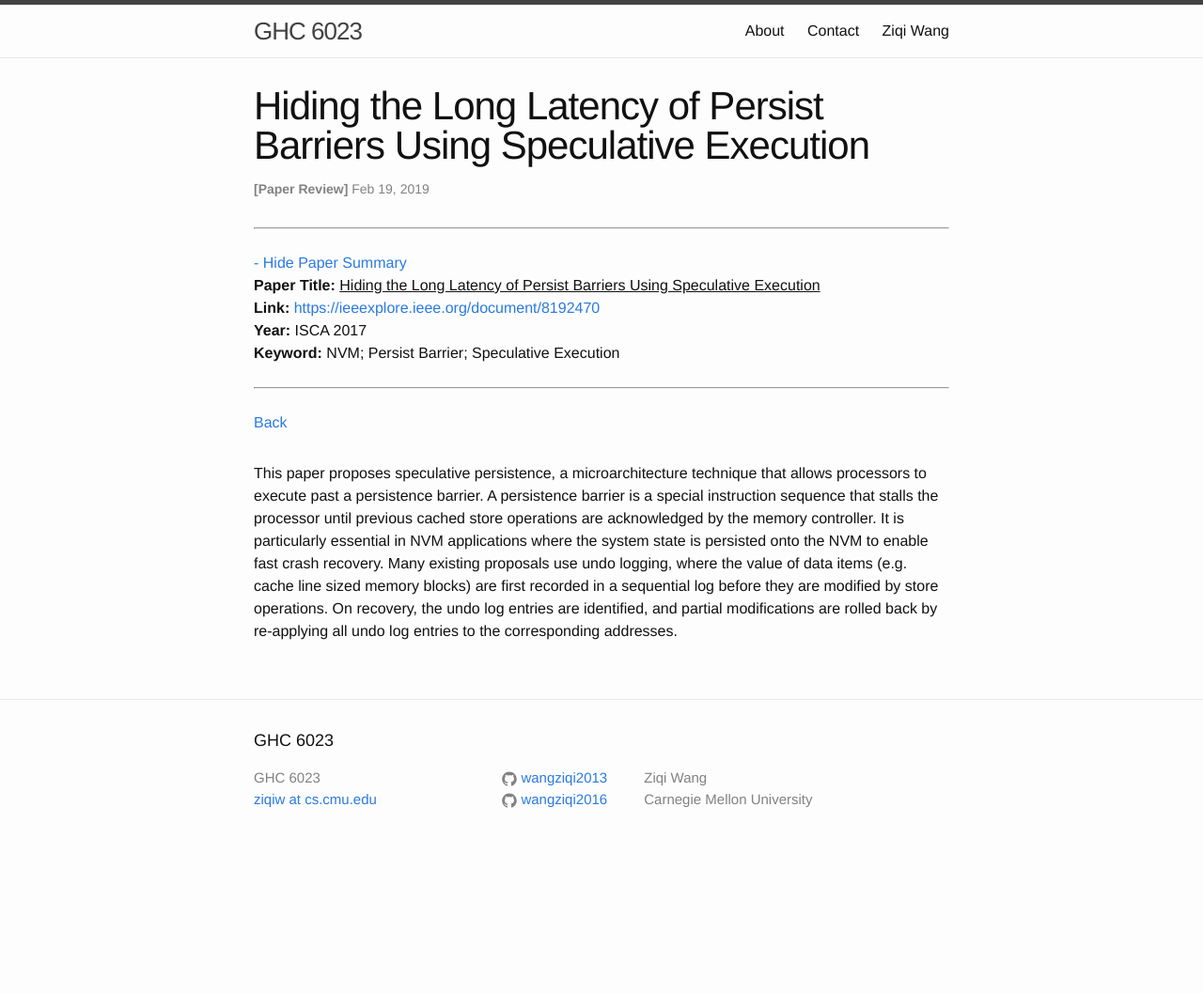
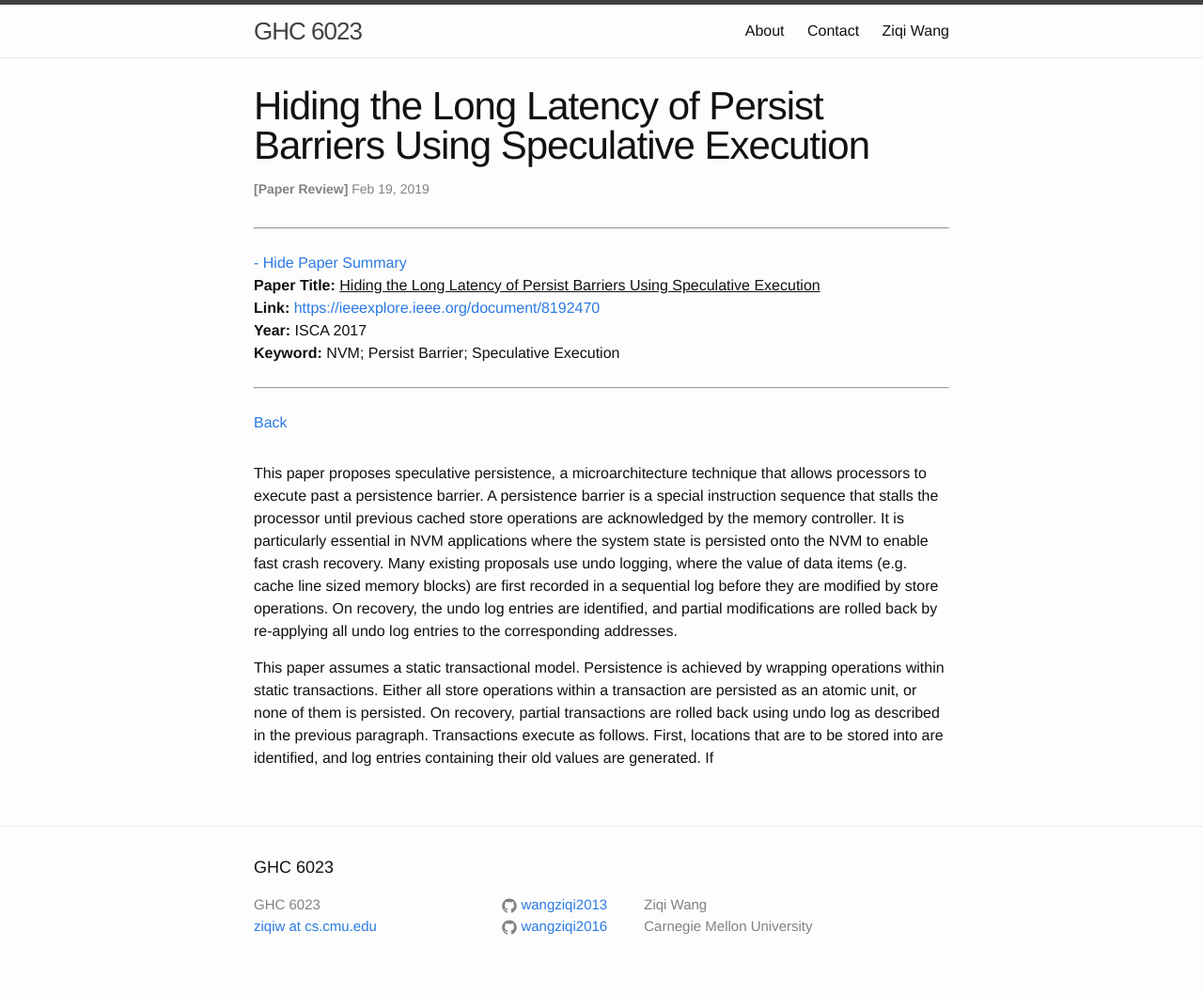
Before and after one commit to wangziqi2013/wangziqi2013.github.io, a Jekyll site: the page built from _posts/2019-02-19-Hiding-the-Long-Latency-of-Persist-Barrier-Using-Speculative-Exec.markdown, in a window 1280 px wide. Shown: the whole page at 94% size. Built offline with Jekyll 4.4.1, drawn with Linux system fonts in a browser that asks for light colours; before the commit the page ends 922 px from its top, so only the background shows below that.

Commit message:
Working on assumptions

```diff
--- a/_posts/2019-02-19-Hiding-the-Long-Latency-of-Persist-Barrier-Using-Speculative-Exec.markdown
+++ b/_posts/2019-02-19-Hiding-the-Long-Latency-of-Persist-Barrier-Using-Speculative-Exec.markdown
@@ -20,3 +20,8 @@ where the system state is persisted onto the NVM to enable fast crash recovery.
 logging, where the value of data items (e.g. cache line sized memory blocks) are first recorded in a sequential log
 before they are modified by store operations. On recovery, the undo log entries are identified, and partial modifications
 are rolled back by re-applying all undo log entries to the corresponding addresses.
+
+This paper assumes a static transactional model. Persistence is achieved by wrapping operations within static transactions.
+Either all store operations within a transaction are persisted as an atomic unit, or none of them is persisted. On recovery,
+partial transactions are rolled back using undo log as described in the previous paragraph. Transactions execute as follows.
+First, locations that are to be stored into are identified, and log entries containing their old values are generated. If
```
